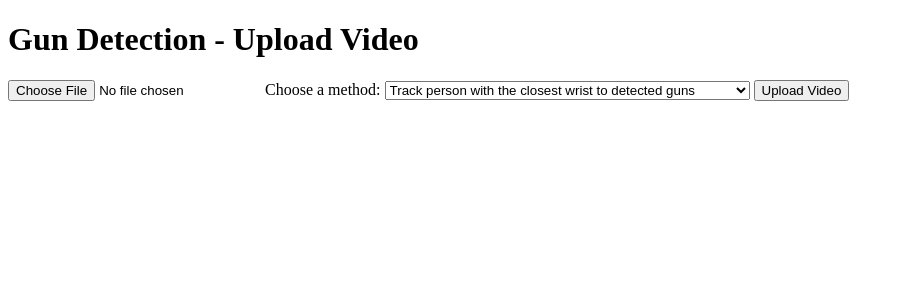
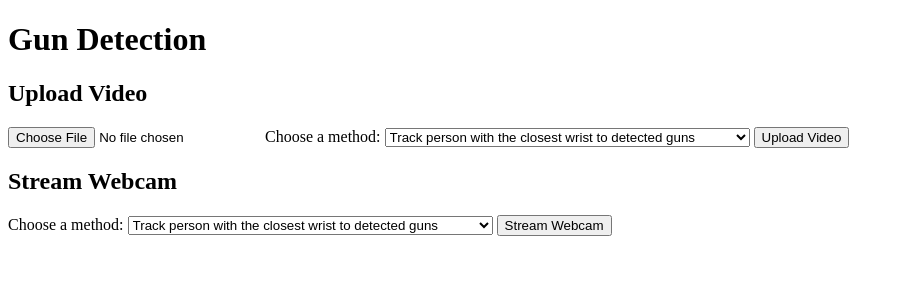
Before and after one commit to florvela/YOLO-Training-Optimization-Pose-Estimation-and-Tracking, a Flask app: page / in a window 1280 px wide. Shown: the top 300 px of the page, without its empty margins (0-904 px from the left). Run offline with Flask 3, Linux system fonts and the light colour scheme.

Commit message:
option to stream video

```diff
--- a/009-API/templates/index.html
+++ b/009-API/templates/index.html
@@ -1,10 +1,13 @@
 <!DOCTYPE html>
 <html>
 <head>
-    <title>Gun Detection - Upload Video</title>
+    <title>Gun Detection</title>
 </head>
 <body>
-    <h1>Gun Detection - Upload Video</h1>
+    <h1>Gun Detection</h1>
+
+    <!-- Form to upload a video -->
+    <h2>Upload Video</h2>
     <form action="{{ url_for('upload_video') }}" method="post" enctype="multipart/form-data">
         <input type="file" name="video" accept=".mp4, .avi, .mkv">
         <label for="method">Choose a method:</label>
@@ -14,5 +17,16 @@
         </select>
         <input type="submit" value="Upload Video">
     </form>
+
+    <!-- Form to stream from the webcam -->
+    <h2>Stream Webcam</h2>
+    <form action="{{ url_for('upload_video') }}" method="post">
+        <label for="method">Choose a method:</label>
+        <select id="method" name="method">
+            <option value="nearby-hand">Track person with the closest wrist to detected guns</option>
+            <option value="touching-boxes">Track person with the bounding boxes near detected guns</option>
+        </select>
+        <input type="submit" value="Stream Webcam">
+    </form>
 </body>
 </html>
```
